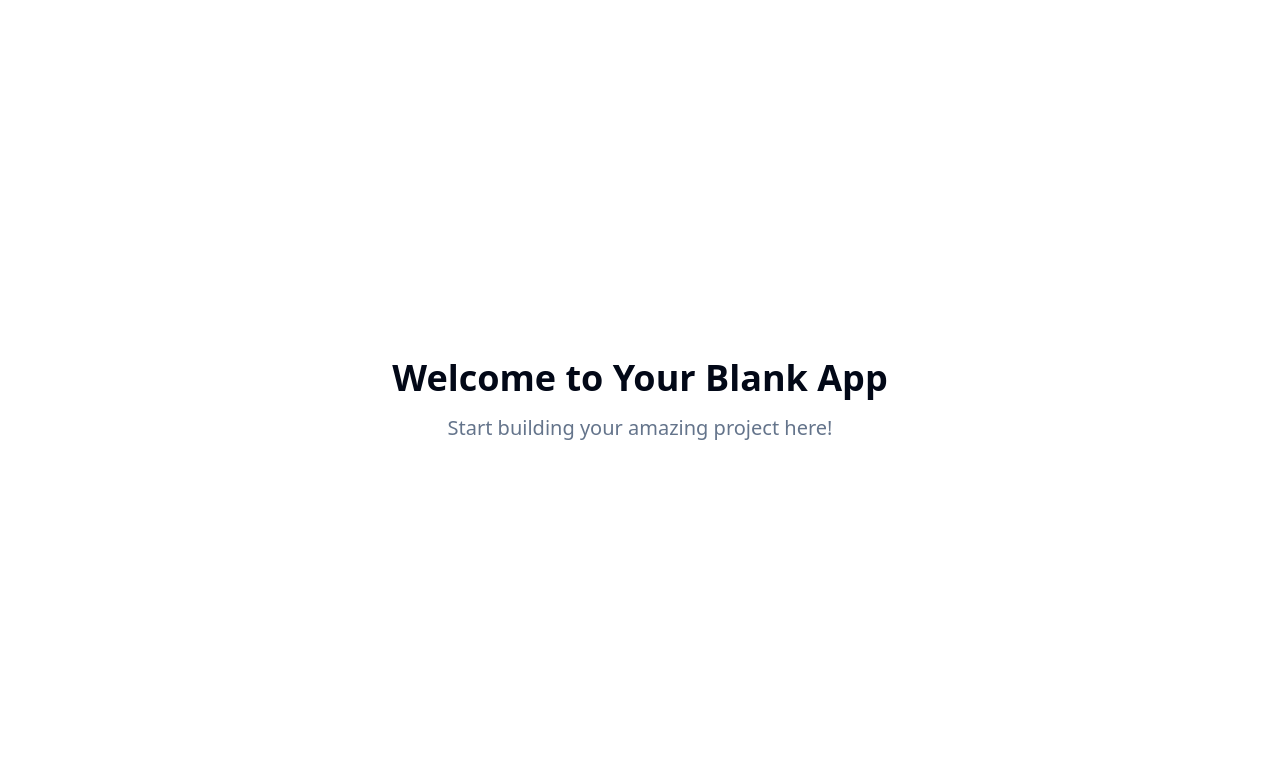
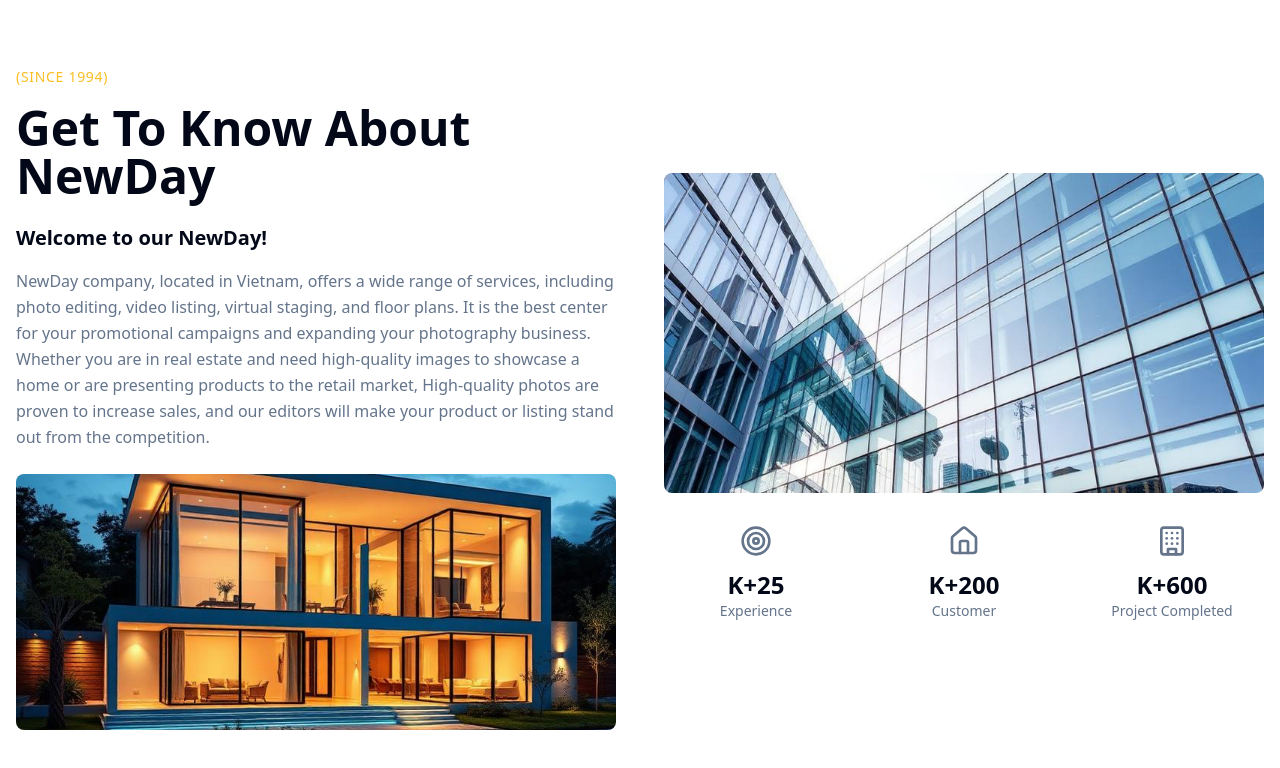
Before and after one commit to truongson99/clever-react-component-craft, a React (Vite) app: page / in a window 1280 px wide. Shown: the top 768 px of the page. Built offline with nearby package versions, Linux system fonts and the light colour scheme.

Commit message:
Refactor: Implement React component
Implement a React component based on the provided prompt.

```diff
--- /dev/null
+++ b/src/components/AboutSection.tsx
@@ -0,0 +1,96 @@
+import { Target, Home, Building } from "lucide-react";
+import buildingExterior from "@/assets/building-exterior.jpg";
+import modernHouse from "@/assets/modern-house.jpg";
+
+const AboutSection = () => {
+  const stats = [
+    {
+      number: "K+25",
+      label: "Experience",
+      icon: Target,
+    },
+    {
+      number: "K+200",
+      label: "Customer",
+      icon: Home,
+    },
+    {
+      number: "K+600",
+      label: "Project Completed",
+      icon: Building,
+    },
+  ];
+
+  return (
+    <section className="py-16 px-4 max-w-7xl mx-auto">
+      <div className="grid lg:grid-cols-2 gap-12 items-center">
+        {/* Left Content */}
+        <div className="space-y-6">
+          <div className="space-y-4">
+            <span className="text-gold font-medium text-sm tracking-wider uppercase">
+              (Since 1994)
+            </span>
+            <h2 className="text-4xl lg:text-5xl font-bold text-foreground leading-tight">
+              Get To Know About NewDay
+            </h2>
+          </div>
+
+          <div className="space-y-4">
+            <h3 className="text-xl font-semibold text-foreground">
+              Welcome to our NewDay!
+            </h3>
+            <p className="text-muted-foreground leading-relaxed">
+              NewDay company, located in Vietnam, offers a wide range of services, including photo editing, video listing,
+              virtual staging, and floor plans. It is the best center for your promotional campaigns and expanding your
+              photography business. Whether you are in real estate and need high-quality images to showcase a home
+              or are presenting products to the retail market, High-quality photos are proven to increase sales, and our
+              editors will make your product or listing stand out from the competition.
+            </p>
+          </div>
+
+          {/* House Image */}
+          <div className="relative">
+            <img
+              src={modernHouse}
+              alt="Modern luxury house"
+              className="w-full h-64 object-cover rounded-lg shadow-soft"
+            />
+          </div>
+        </div>
+
+        {/* Right Content */}
+        <div className="space-y-8">
+          {/* Building Image */}
+          <div className="relative">
+            <img
+              src={buildingExterior}
+              alt="Modern building exterior"
+              className="w-full h-80 object-cover rounded-lg shadow-soft"
+            />
+          </div>
+
+          {/* Stats */}
+          <div className="grid grid-cols-1 sm:grid-cols-3 gap-6">
+            {stats.map((stat, index) => (
+              <div key={index} className="text-center space-y-3">
+                <div className="flex justify-center">
+                  <stat.icon className="w-8 h-8 text-muted-foreground" />
+                </div>
+                <div>
+                  <div className="text-2xl font-bold text-foreground">
+                    {stat.number}
+                  </div>
+                  <div className="text-sm text-muted-foreground font-medium">
+                    {stat.label}
+                  </div>
+                </div>
+              </div>
+            ))}
+          </div>
+        </div>
+      </div>
+    </section>
+  );
+};
+
+export default AboutSection;
--- a/src/index.css
+++ b/src/index.css
@@ -28,6 +28,12 @@ All colors MUST be HSL.
 
     --accent: 210 40% 96.1%;
     --accent-foreground: 222.2 47.4% 11.2%;
+
+    --gold: 43 96% 56%;
+    --gold-foreground: 222.2 84% 4.9%;
+
+    --gradient-gold: linear-gradient(135deg, hsl(43 96% 56%), hsl(38 92% 50%));
+    --shadow-soft: 0 4px 6px -1px rgb(0 0 0 / 0.1), 0 2px 4px -2px rgb(0 0 0 / 0.1);
 
     --destructive: 0 84.2% 60.2%;
     --destructive-foreground: 210 40% 98%;
--- a/src/pages/Index.tsx
+++ b/src/pages/Index.tsx
@@ -1,12 +1,9 @@
-// Update this page (the content is just a fallback if you fail to update the page)
+import AboutSection from "@/components/AboutSection";
 
 const Index = () => {
   return (
-    <div className="min-h-screen flex items-center justify-center bg-background">
-      <div className="text-center">
-        <h1 className="text-4xl font-bold mb-4">Welcome to Your Blank App</h1>
-        <p className="text-xl text-muted-foreground">Start building your amazing project here!</p>
-      </div>
+    <div className="min-h-screen bg-background">
+      <AboutSection />
     </div>
   );
 };
--- a/tailwind.config.ts
+++ b/tailwind.config.ts
@@ -52,6 +52,10 @@ export default {
 					DEFAULT: 'hsl(var(--card))',
 					foreground: 'hsl(var(--card-foreground))'
 				},
+				gold: {
+					DEFAULT: 'hsl(var(--gold))',
+					foreground: 'hsl(var(--gold-foreground))'
+				},
 				sidebar: {
 					DEFAULT: 'hsl(var(--sidebar-background))',
 					foreground: 'hsl(var(--sidebar-foreground))',
```
Also changed, not shown: src/assets/building-exterior.jpg (added), src/assets/modern-house.jpg (added).
